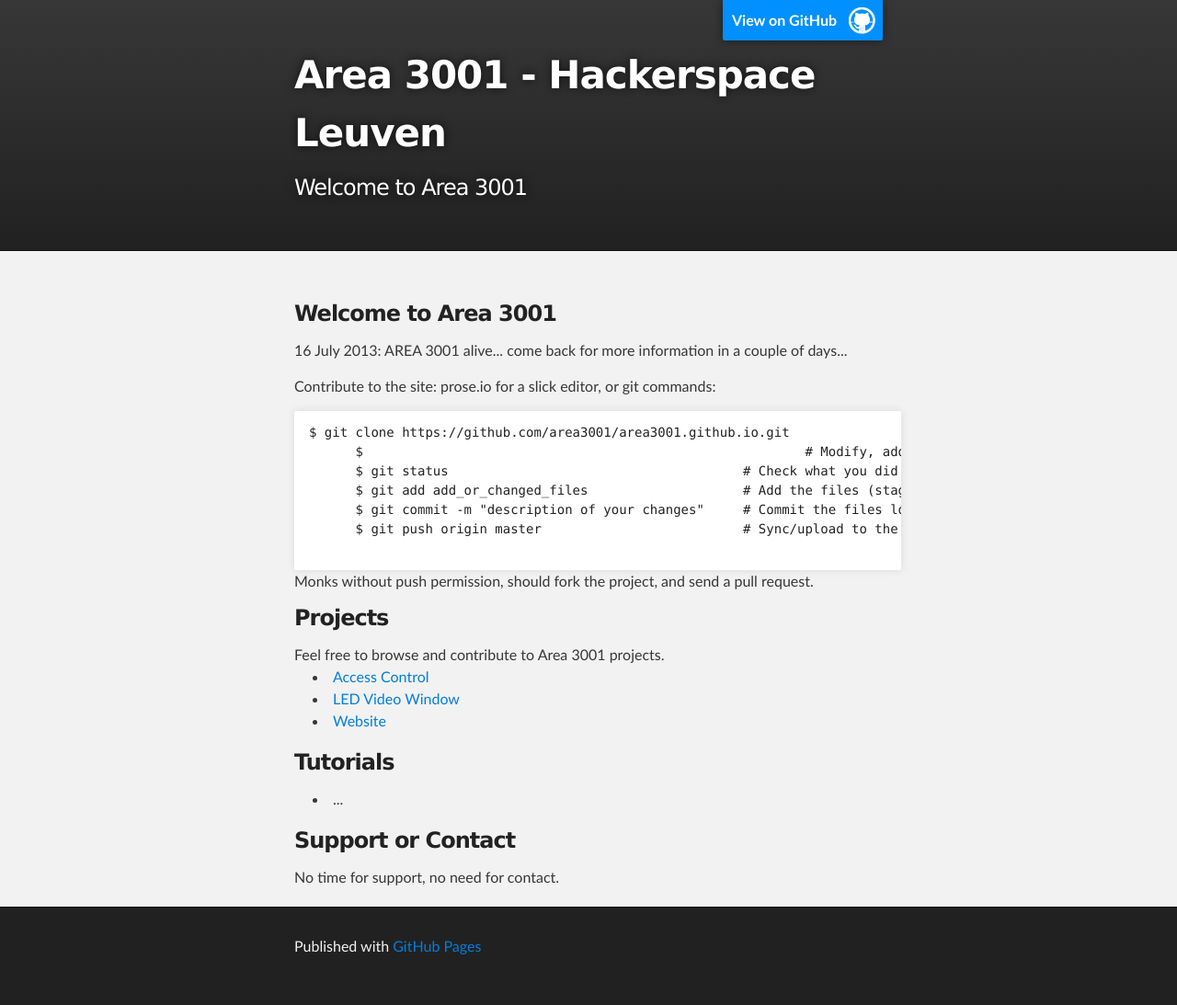
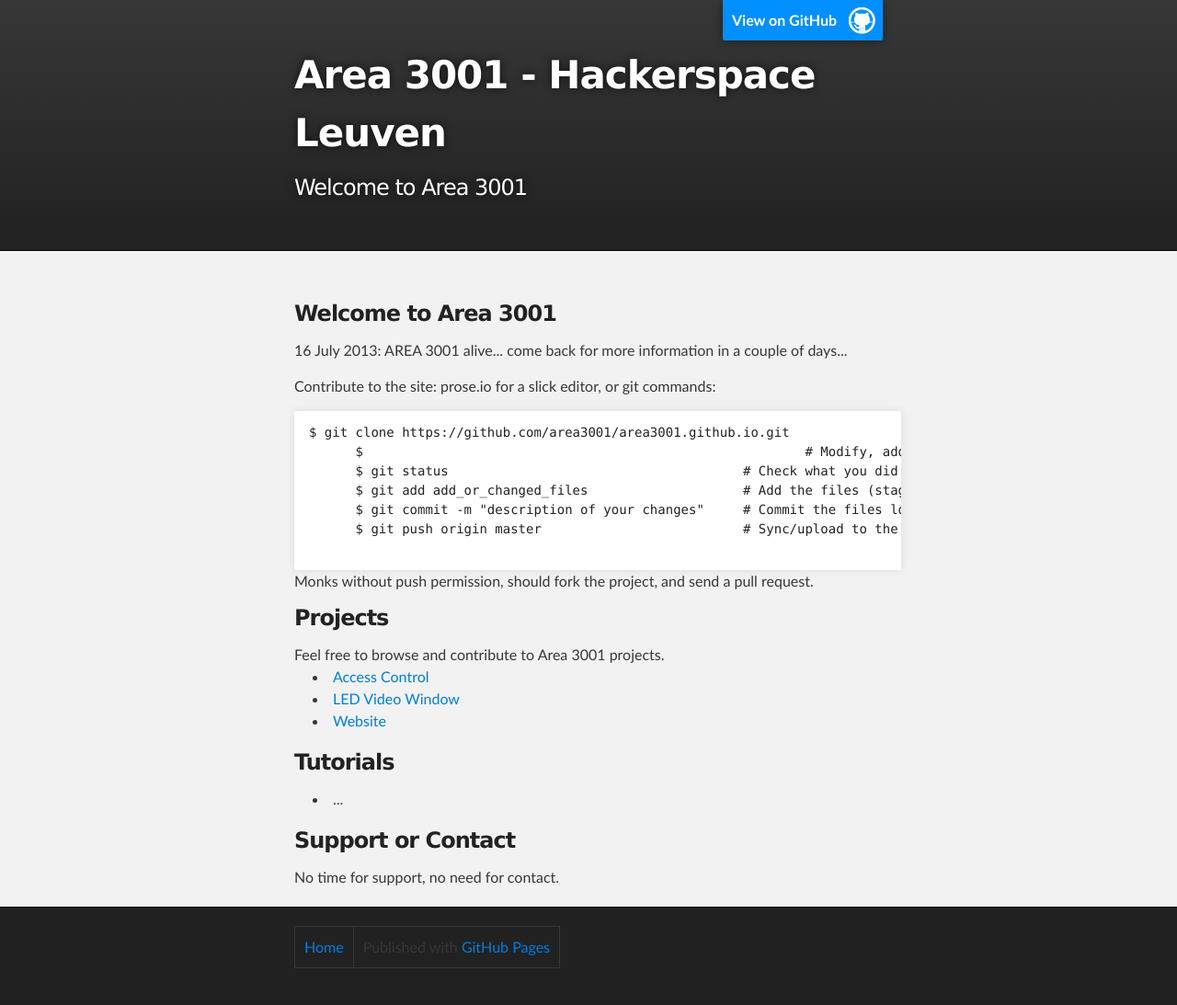
Before and after one commit to area3001/area3001.github.io, a Jekyll site: the page built from index.html, in a window 1280 px wide. Shown: the whole page at 92% size. Built offline with Jekyll 4.4.1, drawn with Linux system fonts in a browser that asks for light colours; Markdown is read by kramdown in place of the engine named in the settings.

Commit message:
added link back to home page in footer

```diff
--- a/_layouts/default.html
+++ b/_layouts/default.html
@@ -47,7 +47,12 @@
     <!-- FOOTER  -->
     <div id="footer_wrap" class="outer">
       <footer class="inner">
-	<p>Published with <a href="http://pages.github.com">GitHub Pages</a></p>
+        <table border="0">
+          <tr>
+            <td align="left"><a href="/">Home</a></td>
+            <td align="right">Published with <a href="http://pages.github.com">GitHub Pages</a></td>
+          </tr>
+        </table>
       </footer>
     </div>
 
```
